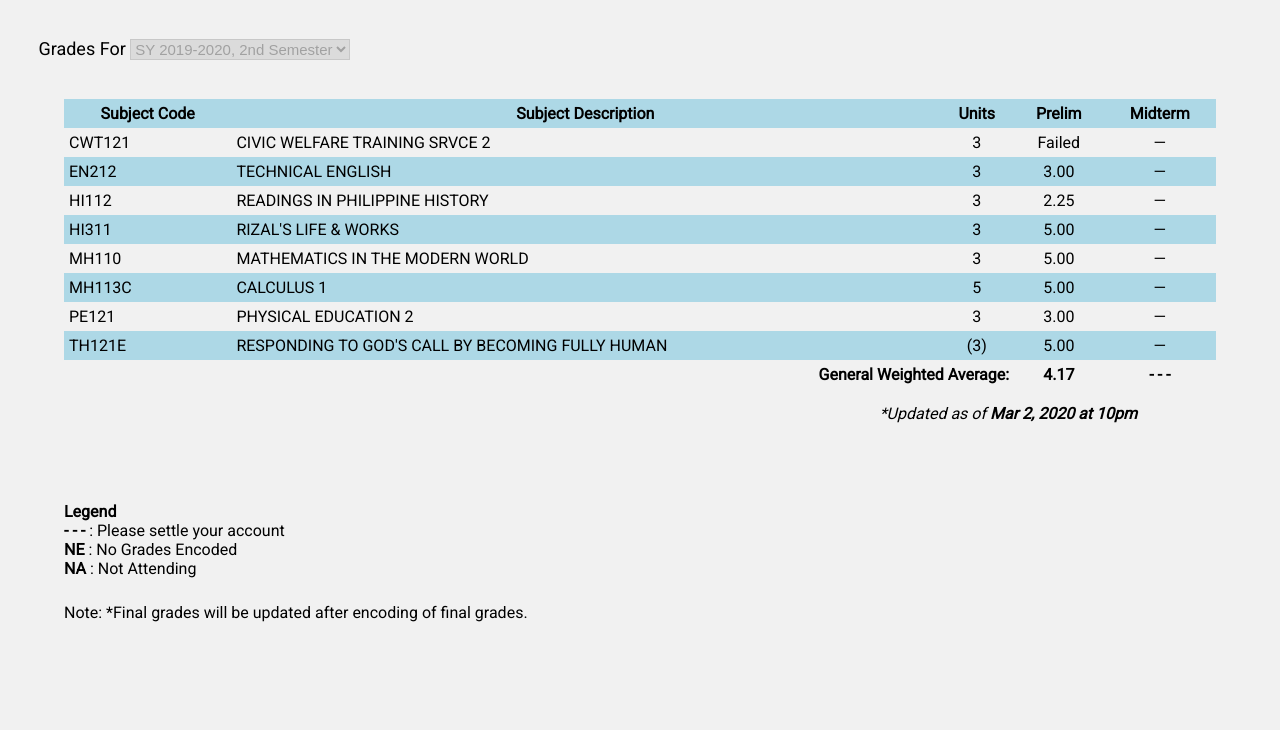
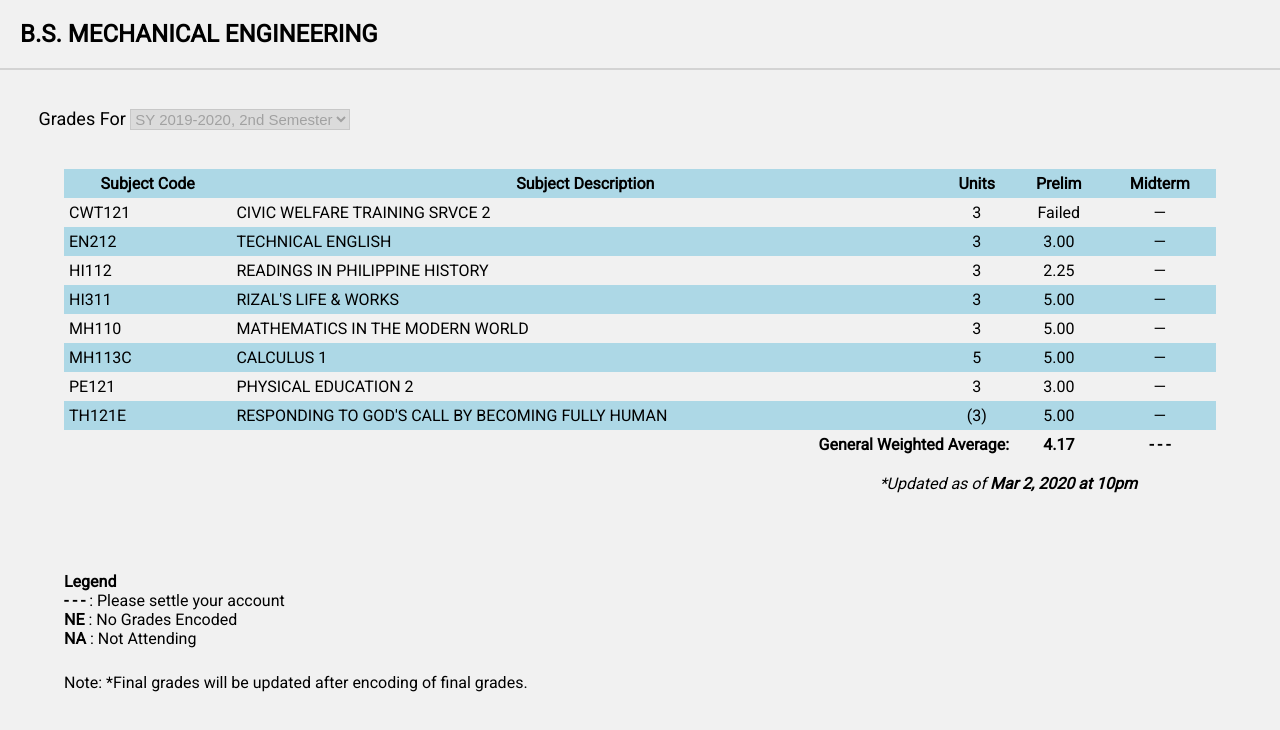
Before and after one commit to druloloy/GradeTable, a plain HTML site: page index.html in a window 1280 px wide. Drawn offline with Linux system fonts and the light colour scheme.

Commit message:
Add files via upload

```diff
--- a/index.html
+++ b/index.html
@@ -8,6 +8,10 @@
     <link rel="stylesheet" href="style.css">
 </head>
 <body>
+    <div class="course">
+        <h2>B.S. MECHANICAL ENGINEERING</h2>
+    </div>
+
     <div class="schoolyear-container">
         <label for="schoolyear-label">Grades For</label>
         <select disabled name="schoolyear-box" id="sy-box">
--- a/style.css
+++ b/style.css
@@ -10,6 +10,12 @@ html, body{
     font-size: 16px;
     width:100%;
     height:100%;
+}
+.course{
+    color: lightgray
+    width:100%;
+    padding:20px;
+    border-bottom: lightgray solid 2px;
 }
 .schoolyear-container{
     margin:3%;
```
